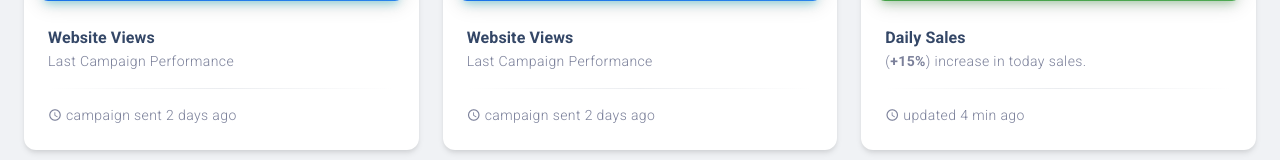
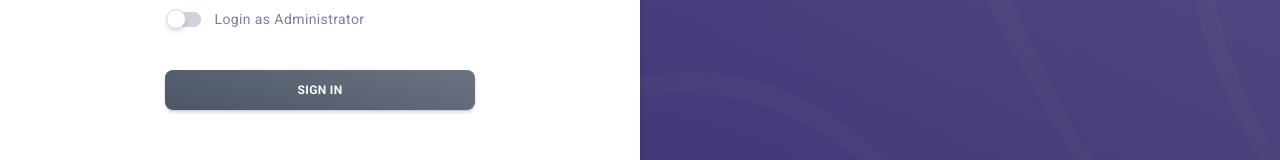
Before and after one commit to ChiragGaonkar80/Ticket-Ease-Lite, a React (Create React App) app: page /authentication/sign-in in a window 1280 px wide. Before the commit this address led to /admin/dashboard. Shown: the part 482-642 px from the top of the page. Built offline with nearby package versions, Linux system fonts and the light colour scheme; no server answers.

Commit message:
sign in api integrated

```diff
--- a/src/App.js
+++ b/src/App.js
@@ -36,8 +36,8 @@ export default function App() {
   const [onMouseEnter, setOnMouseEnter] = useState(false);
   const { pathname } = useLocation();
 
-  const [admin, setAdmin] = useState(true);
-  const [signed, isSigned] = useState(true);
+  const [admin, setAdmin] = useState(false);
+  const [signed, isSigned] = useState(false);
 
   const handleOnMouseEnter = () => {
     if (miniSidenav && !onMouseEnter) {
--- a/src/layouts/authentication/sign-in/index.js
+++ b/src/layouts/authentication/sign-in/index.js
@@ -32,12 +32,10 @@ function Basic() {
     console.log(rememberMe);
 
     try {
-      const res = await Api.get("/Employee/Login", {
-        data: {
-          email: email,
-          password: password,
-          isAdmin: rememberMe,
-        },
+      const res = await Api.post("Employee/Login", {
+        email: email,
+        password: password,
+        isAdmin: rememberMe,
       });
 
       console.log("res==>>", res);
```
